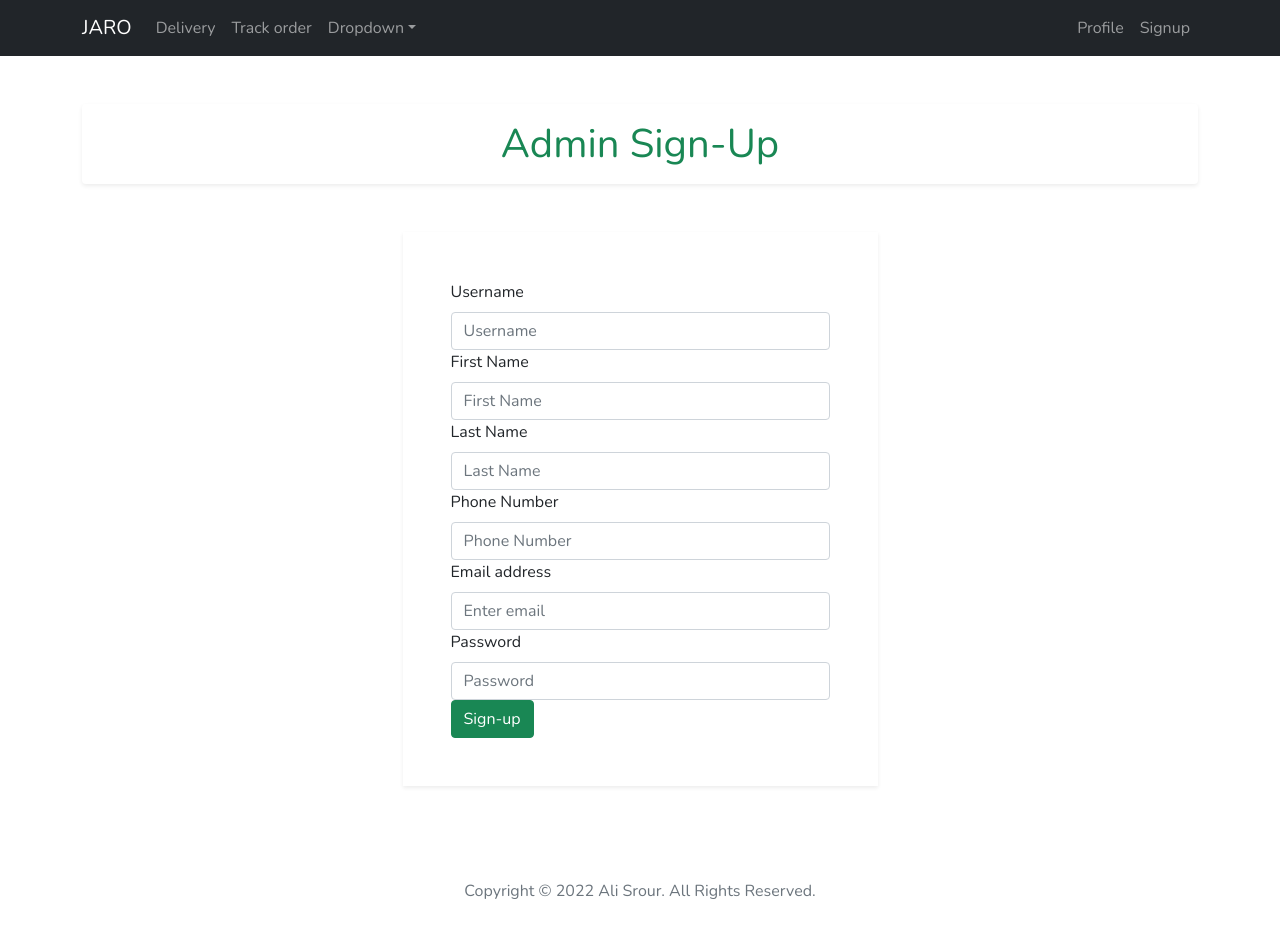
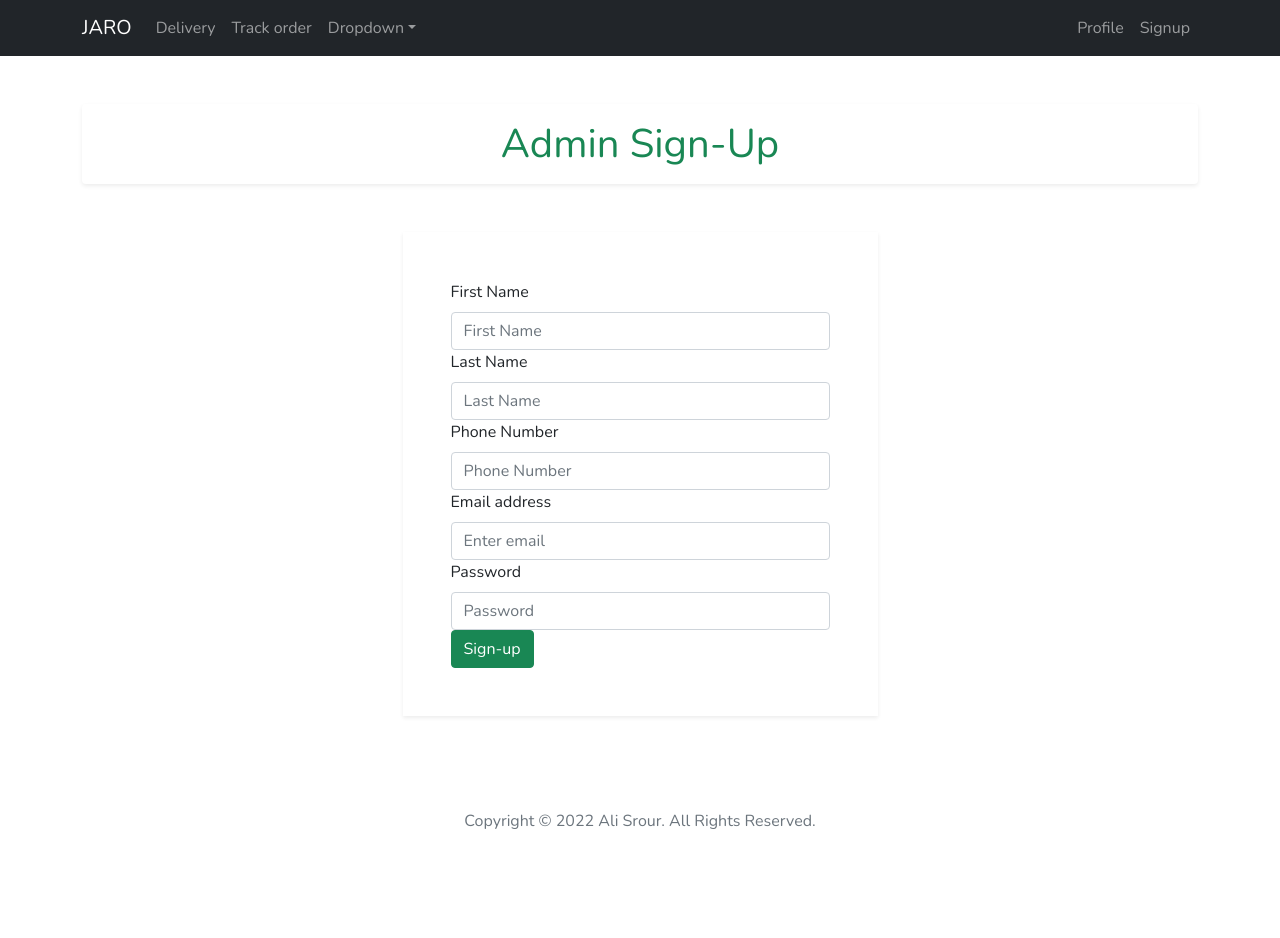
Before and after one commit to omarkar101/DietCentersAggregator, a React (Create React App) app in the folder frontend/: page /signup in a window 1280 px wide. Shown: the top 938 px of the page. After the commit the page ends 887 px from the top, so only its background shows below. Built offline with nearby package versions, Linux system fonts and the light colour scheme.

Commit message:
Update index.js

```diff
--- a/frontend/src/pages/signup/index.js
+++ b/frontend/src/pages/signup/index.js
@@ -9,11 +9,6 @@ const SignUp = () => {
                 <Row className="mt-5">
                     <Col lg={5} md={6} sm={12} className="p-5 m-auto shadow-sm rounded-lg">
                         <Form>
-                            <Form.Group controlId="formBasicUsername">
-                                <Form.Label>Username</Form.Label>
-                                <Form.Control type="text" placeholder="Username" />
-                            </Form.Group>
-
                             <Form.Group controlId="formBasicFirstName">
                                 <Form.Label>First Name</Form.Label>
                                 <Form.Control type="text" placeholder="First Name" />
```
